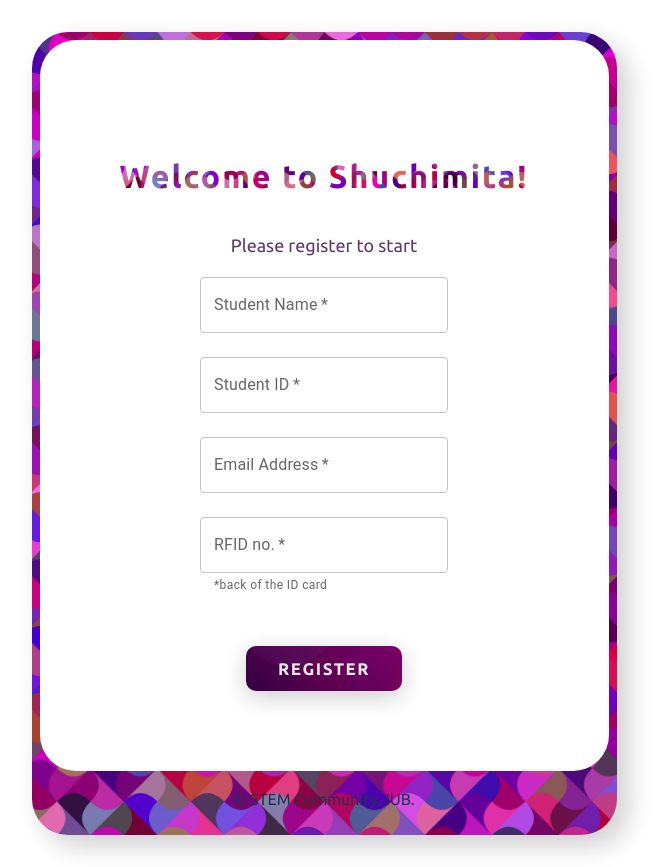
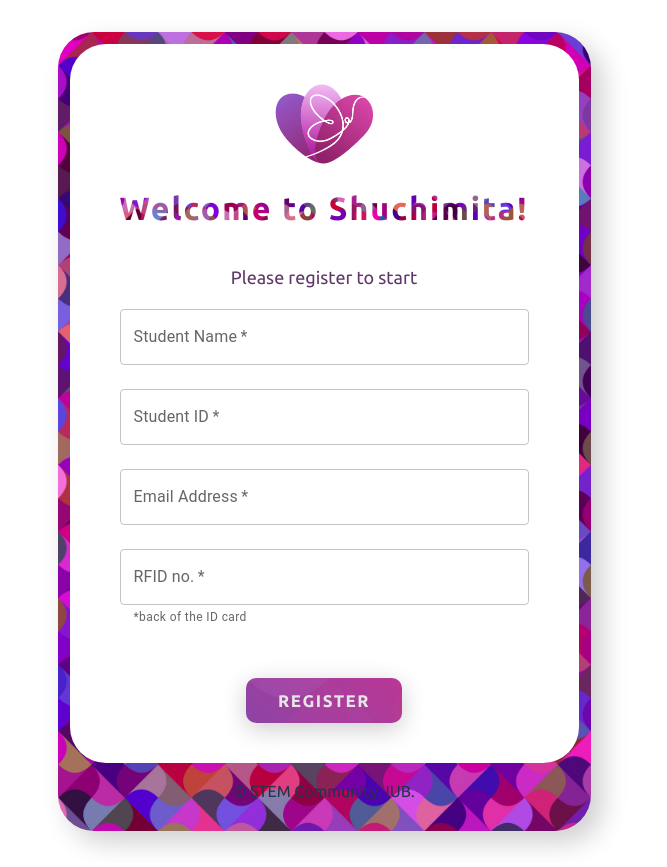
Before and after one commit to STEMc-dev/shuchimita, a React (Vite) app in the folder shuchimita-app/client/: page / in a window 1280 px wide. Shown: the whole page, without its empty margins (316-983 px from the left). Built offline with nearby package versions, Linux system fonts and the light colour scheme; no server answers.

Commit message:
refactor: include ui logo, and update register button color

```diff
--- a/shuchimita-app/client/src/App.css
+++ b/shuchimita-app/client/src/App.css
@@ -12,9 +12,17 @@
 .read-the-docs {
 	color: #888;
 }
+#logo{
+	height: 80px;
+	background: url("./assets/AgencyLogo.png");
+	background-position: center;
+	background-size: contain;
+	background-repeat: no-repeat;
+}
 
 .box {
-	padding: 8px;
+
+	padding: 12px;
 	border-radius: 36px;
 	background: rgb(255, 255, 255);
 	background-image: url("../src/assets/OPSI6L0.jpg");
@@ -24,13 +32,13 @@
 	box-shadow: 11px 11px 27px #cfcfcf, -11px -11px 27px #ffffff;
 }
 #card-body {
-	/* min-width: 250px; */
 	background-color: #ffffff;
-	padding: 80px;
+	padding: 40px 50px;
 	border-radius: 36px;
 }
 
 .title-text {
+	margin-top: 20px;
 	font-weight: 900;
 	font-size: 2rem;
 	letter-spacing: 2px;
@@ -63,8 +71,8 @@
 	border-radius: 5px;
 	background: linear-gradient(
 			45deg,
-			rgba(52, 0, 62, 0.933),
-			rgba(129, 0, 103, 0.918)
+			rgba(147, 73, 174, 0.933),
+			rgba(194, 60, 149, 0.918)
 		),
 		url("./assets/OPSI6L0.jpg");
 	font-family: "Ubuntu", sans-serif;
@@ -80,16 +88,15 @@
 	/* background: rgb(105, 27, 130); */
 	background-image: linear-gradient(
 			90deg,
-			rgba(52, 0, 62, 0.633),
-			rgba(52, 0, 62, 0.33),
-			rgba(52, 0, 62, 0.633)
+			rgba(124, 20, 162, 0.782),
+			rgba(160, 40, 120, 0.711)
 		),
 		url("../src/assets/OPSI6L0.jpg");
 	background-position: center;
 	background-repeat: repeat;
 	background-size: contain;
 	position: absolute;
-	transition: all 0.3s ease-in-out;
+	transition: all 0.2s ease-in-out;
 	/* right: 0; */
 }
 
--- a/shuchimita-app/client/src/App.jsx
+++ b/shuchimita-app/client/src/App.jsx
@@ -78,6 +78,7 @@ function App() {
 		<Box className="box">
 			<Snackbar alert={alert} setAlert={setAlert} />
 			<div id="card-body">
+				<div id="logo"></div>
 				<p className="title-text">Welcome to Shuchimita!</p>
 				<p id="sub-title">Please register to start</p>
 				<form id="register-form" onSubmit={handleSubmit}>
--- a/shuchimita-app/client/src/components/Textfield.jsx
+++ b/shuchimita-app/client/src/components/Textfield.jsx
@@ -10,6 +10,7 @@ export default function TextFields({ label, ...other }) {
 			label={label}
 			variant="outlined"
 			color="secondary"
+			fullWidth
 			{...other}
 		/>
 	);
```
Also changed, not shown: shuchimita-app/client/src/assets/AgencyLogo.png (added).
